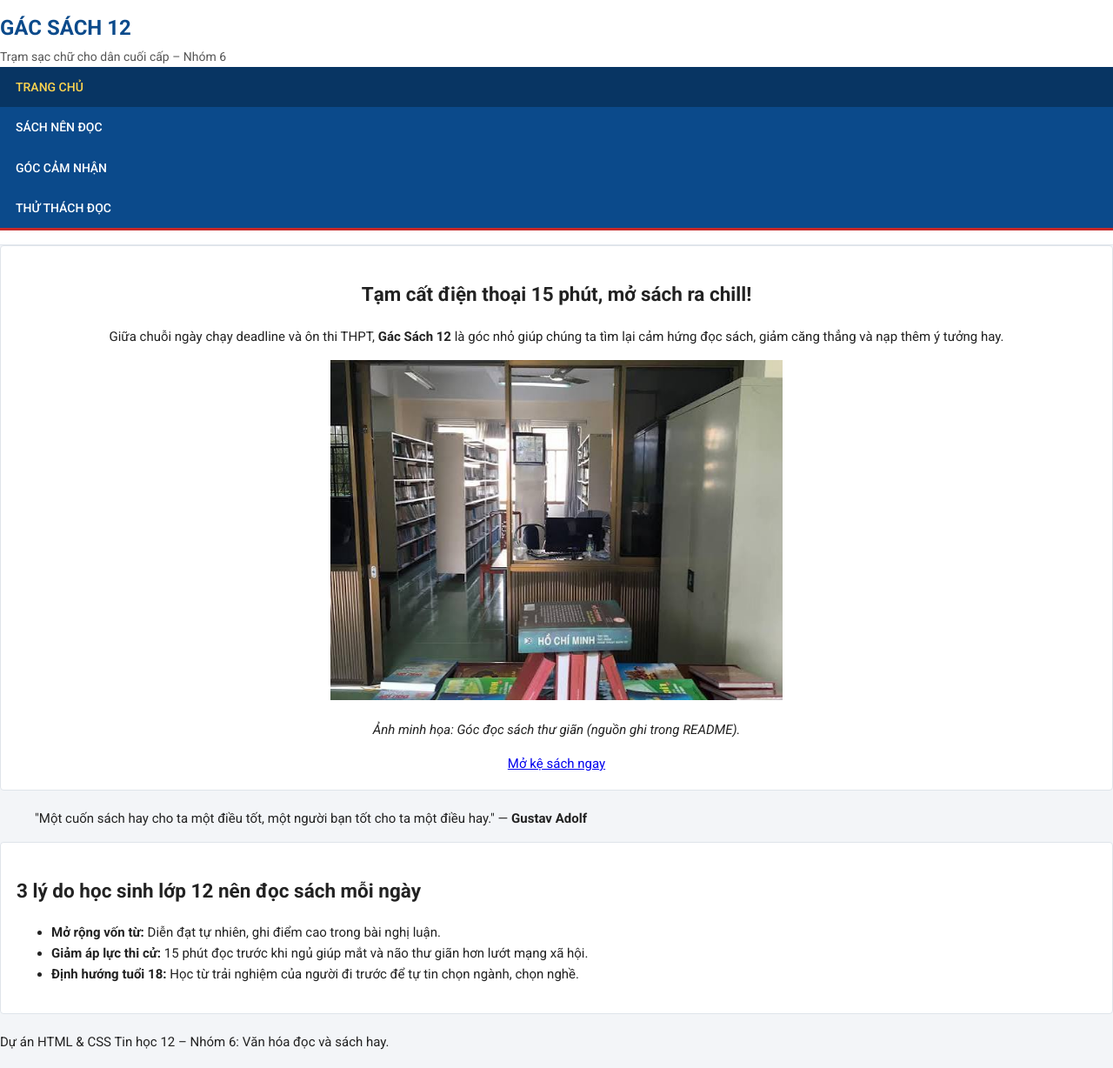
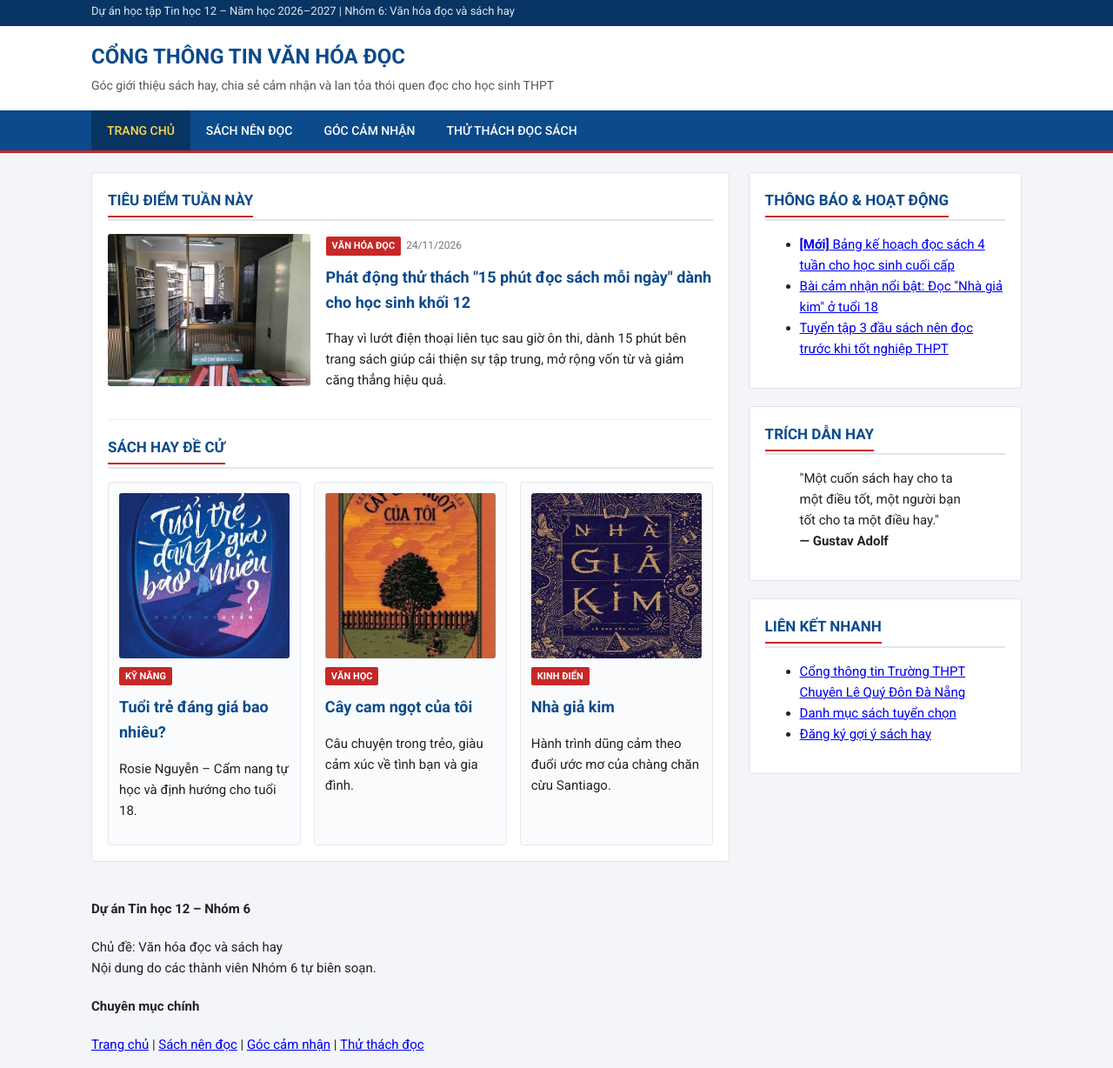
Before and after one commit to SlayCollin/Daisuvanhoadoc, a plain HTML site: page index.html in a window 1280 px wide. Shown: the part 3-1231 px from the top of the page at 87% size. Drawn offline with Linux system fonts and the light colour scheme.

Commit message:
Update index.html

```diff
--- a/index.html
+++ b/index.html
@@ -2,50 +2,119 @@
 <html lang="vi">
 <head>
   <meta charset="UTF-8">
-  <title>Gác Sách 12 - Trang chủ</title>
+  <meta name="viewport" content="width=device-width, initial-scale=1.0">
+  <title>Đại Sứ Văn Hóa Đọc - Nhóm 6 | Tin học 12</title>
   <link rel="stylesheet" href="css/style.css">
 </head>
 <body>
+  <div class="top-bar">
+    <div class="container">
+      Dự án học tập Tin học 12 – Năm học 2026–2027 | Nhóm 6: Văn hóa đọc và sách hay
+    </div>
+  </div>
+
   <header>
-    <h1>GÁC SÁCH 12</h1>
-    <p>Trạm sạc chữ cho dân cuối cấp – Nhóm 6</p>
-    <nav>
-      <a href="index.html" class="chon">Trang chủ</a>
-      <a href="sach-nen-doc.html">Sách nên đọc</a>
-      <a href="goc-cam-nhan.html">Góc cảm nhận</a>
-      <a href="thu-thach.html">Thử thách đọc</a>
-    </nav>
+    <div class="container">
+      <h1>Cổng Thông Tin Văn Hóa Đọc</h1>
+      <p>Góc giới thiệu sách hay, chia sẻ cảm nhận và lan tỏa thói quen đọc cho học sinh THPT</p>
+    </div>
   </header>
 
-  <main>
-    <div class="hop" style="text-align: center;">
-      <h2>Tạm cất điện thoại 15 phút, mở sách ra chill!</h2>
-      <p>
-        Giữa chuỗi ngày chạy deadline và ôn thi THPT, <b>Gác Sách 12</b> là góc nhỏ giúp
-        chúng ta tìm lại cảm hứng đọc sách, giảm căng thẳng và nạp thêm ý tưởng hay.
-      </p>
-      <img src="images/banner.jpg" alt="Góc đọc sách ấm cúng bên bàn học" width="520">
-      <p><i>Ảnh minh họa: Góc đọc sách thư giãn (nguồn ghi trong README).</i></p>
-      <a href="sach-nen-doc.html" class="nut">Mở kệ sách ngay</a>
+  <nav>
+    <div class="container">
+      <ul>
+        <li><a href="index.html" class="chon">Trang chủ</a></li>
+        <li><a href="sach-nen-doc.html">Sách nên đọc</a></li>
+        <li><a href="goc-cam-nhan.html">Góc cảm nhận</a></li>
+        <li><a href="thu-thach.html">Thử thách đọc sách</a></li>
+      </ul>
+    </div>
+  </nav>
+
+  <main class="container bo-cuc">
+    <!-- CỘT TRÁI (70%): NỘI DUNG CHÍNH -->
+    <section class="cot-chinh">
+      <div class="hop">
+        <h2 class="tieu-de-muc"><span>Tiêu điểm tuần này</span></h2>
+        <div class="tin-noi-bat">
+          <img src="images/banner.jpg" alt="Không gian đọc sách học đường">
+          <div>
+            <span class="nhan">Văn hóa đọc</span><span class="ngay">24/11/2026</span>
+            <h3><a href="thu-thach.html" class="link-bai">Phát động thử thách "15 phút đọc sách mỗi ngày" dành cho học sinh khối 12</a></h3>
+            <p>Thay vì lướt điện thoại liên tục sau giờ ôn thi, dành 15 phút bên trang sách giúp cải thiện sự tập trung, mở rộng vốn từ và giảm căng thẳng hiệu quả.</p>
+          </div>
         </div>
 
+        <h2 class="tieu-de-muc"><span>Sách hay đề cử</span></h2>
+        <div class="luoi-sach">
+          <div class="the-sach">
+            <img src="images/sach1.jpg" alt="Bìa sách Tuổi trẻ đáng giá bao nhiêu">
+            <span class="nhan">Kỹ năng</span>
+            <h3><a href="sach-nen-doc.html" class="link-bai">Tuổi trẻ đáng giá bao nhiêu?</a></h3>
+            <p>Rosie Nguyễn – Cẩm nang tự học và định hướng cho tuổi 18.</p>
+          </div>
+          <div class="the-sach">
+            <img src="images/sach2.jpg" alt="Bìa sách Cây cam ngọt của tôi">
+            <span class="nhan">Văn học</span>
+            <h3><a href="sach-nen-doc.html" class="link-bai">Cây cam ngọt của tôi</a></h3>
+            <p>Câu chuyện trong trẻo, giàu cảm xúc về tình bạn và gia đình.</p>
+          </div>
+          <div class="the-sach">
+            <img src="images/sach3.jpg" alt="Bìa sách Nhà giả kim">
+            <span class="nhan">Kinh điển</span>
+            <h3><a href="goc-cam-nhan.html" class="link-bai">Nhà giả kim</a></h3>
+            <p>Hành trình dũng cảm theo đuổi ước mơ của chàng chăn cừu Santiago.</p>
+          </div>
+        </div>
+      </div>
+    </section>
+
+    <!-- CỘT PHẢI (30%): THÔNG BÁO & LIÊN KẾT NHANH -->
+    <aside class="cot-phu">
+      <div class="hop">
+        <h2 class="tieu-de-muc"><span>Thông báo &amp; Hoạt động</span></h2>
+        <ul class="ds-sidebar">
+          <li><a href="thu-thach.html"><b>[Mới]</b> Bảng kế hoạch đọc sách 4 tuần cho học sinh cuối cấp</a></li>
+          <li><a href="goc-cam-nhan.html">Bài cảm nhận nổi bật: Đọc "Nhà giả kim" ở tuổi 18</a></li>
+          <li><a href="sach-nen-doc.html">Tuyển tập 3 đầu sách nên đọc trước khi tốt nghiệp THPT</a></li>
+        </ul>
+      </div>
+
+      <div class="hop">
+        <h2 class="tieu-de-muc"><span>Trích dẫn hay</span></h2>
         <blockquote>
           "Một cuốn sách hay cho ta một điều tốt, một người bạn tốt cho ta một điều hay."
-      — <b>Gustav Adolf</b>
+          <br><b>— Gustav Adolf</b>
         </blockquote>
+      </div>
 
       <div class="hop">
-      <h2>3 lý do học sinh lớp 12 nên đọc sách mỗi ngày</h2>
-      <ul>
-        <li><b>Mở rộng vốn từ:</b> Diễn đạt tự nhiên, ghi điểm cao trong bài nghị luận.</li>
-        <li><b>Giảm áp lực thi cử:</b> 15 phút đọc trước khi ngủ giúp mắt và não thư giãn hơn lướt mạng xã hội.</li>
-        <li><b>Định hướng tuổi 18:</b> Học từ trải nghiệm của người đi trước để tự tin chọn ngành, chọn nghề.</li>
+        <h2 class="tieu-de-muc"><span>Liên kết nhanh</span></h2>
+        <ul class="ds-sidebar">
+          <li><a href="https://lqddn.edu.vn/" target="_blank">Cổng thông tin Trường THPT Chuyên Lê Quý Đôn Đà Nẵng</a></li>
+          <li><a href="sach-nen-doc.html">Danh mục sách tuyển chọn</a></li>
+          <li><a href="thu-thach.html">Đăng ký gợi ý sách hay</a></li>
         </ul>
       </div>
+    </aside>
   </main>
 
   <footer>
-    Dự án HTML &amp; CSS Tin học 12 – Nhóm 6: Văn hóa đọc và sách hay.
+    <div class="container footer-grid">
+      <div>
+        <h4>Dự án Tin học 12 – Nhóm 6</h4>
+        <p>Chủ đề: Văn hóa đọc và sách hay<br>Nội dung do các thành viên Nhóm 6 tự biên soạn.</p>
+      </div>
+      <div>
+        <h4>Chuyên mục chính</h4>
+        <p>
+          <a href="index.html">Trang chủ</a> |
+          <a href="sach-nen-doc.html">Sách nên đọc</a> |
+          <a href="goc-cam-nhan.html">Góc cảm nhận</a> |
+          <a href="thu-thach.html">Thử thách đọc</a>
+        </p>
+      </div>
+    </div>
   </footer>
 </body>
 </html>
```
Lines whose indentation alone changed are shown as unchanged.
